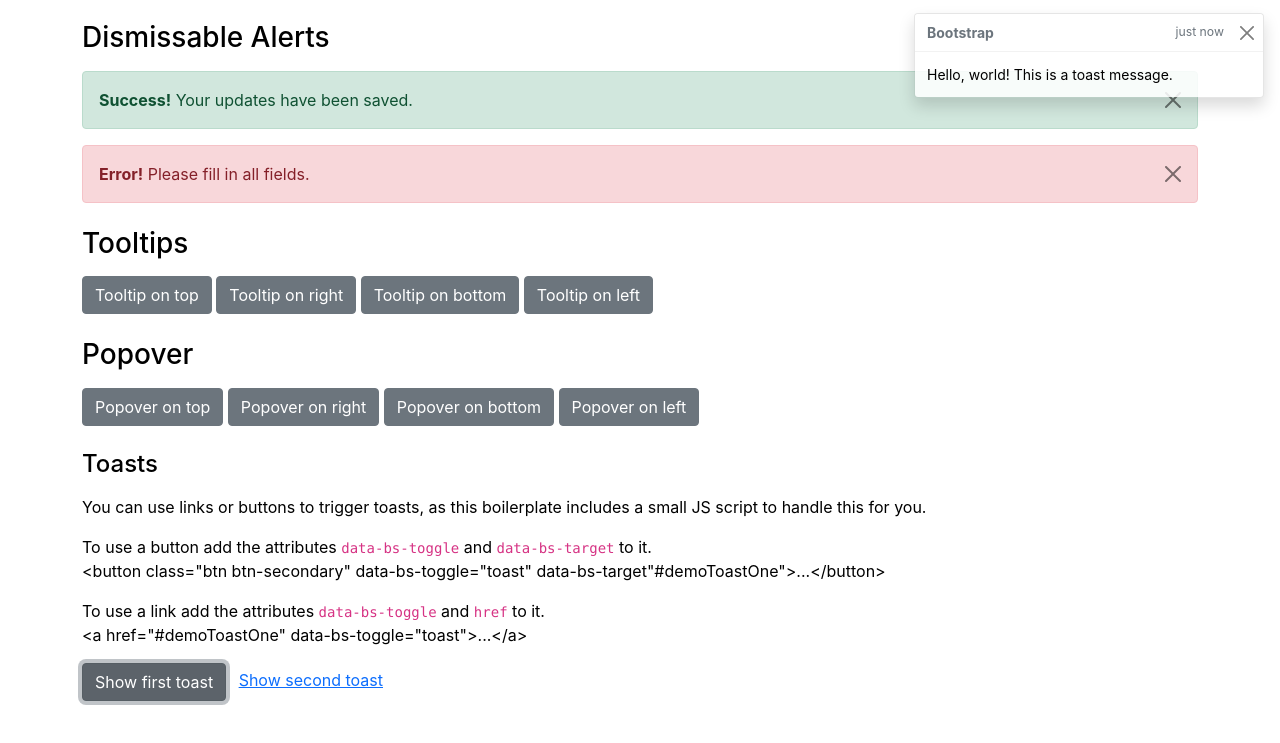
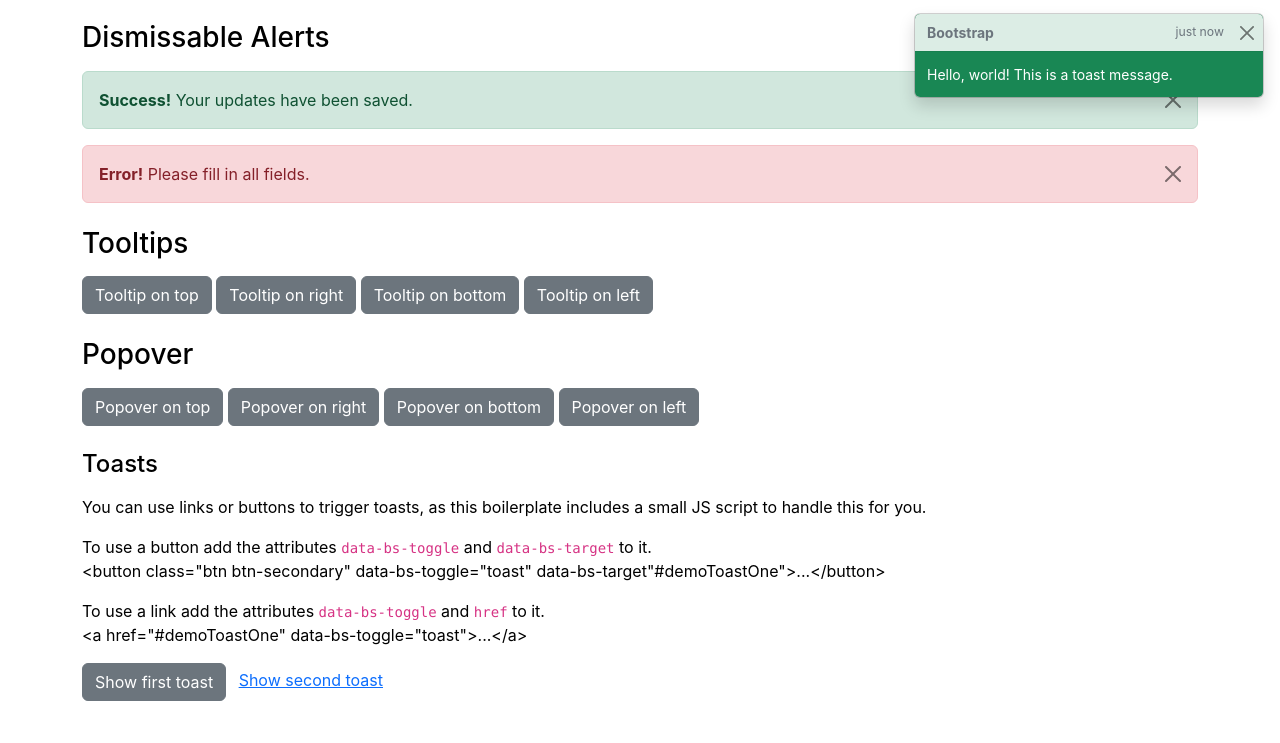
Before and after one commit to noreading/bootstrap5-webpack-boilerplate, a website built with webpack: page index.html in a window 1280 px wide. Both pictures are taken after a click on the button "Show first toast". Shown: the part 2558-3301 px from the top of the page. Built offline with nearby package versions, Linux system fonts and the light colour scheme; files whose address does not match are found by name.

Commit message:
chore: updated packages and bootstrap

```diff
--- a/index.html
+++ b/index.html
@@ -655,13 +655,12 @@
 <!-- /container -->
 
 <!-- Toasts -->
-<div class="position-fixed top-0 end-0 p-3" style="z-index: 11">
-    <div class="toast-container">
+<div class="toast-container position-fixed top-0 end-0 p-3" style="z-index: 11;">
 
     <!-- First toast -->
     <div
         id="demoToastOne"
-            class="toast"
+        class="toast text-bg-success"
         role="alert"
         aria-live="assertive"
         aria-atomic="true"
@@ -684,7 +683,7 @@
     <!-- Second toast -->
     <div
         id="demoToastTwo"
-            class="toast"
+        class="toast text-bg-danger"
         role="alert"
         aria-live="assertive"
         aria-atomic="true"
@@ -704,7 +703,6 @@
         </div>
     </div>
 </div>
-</div>
 
 </body>
 </html>
--- a/package.json
+++ b/package.json
@@ -21,7 +21,7 @@
     "@popperjs/core": "^2.11.5",
     "autoprefixer": "10.4.5",
     "babel-loader": "^8.2.4",
-    "bootstrap": "^5.1.3",
+    "bootstrap": "^5.2.0",
     "copy-webpack-plugin": "^11.0.0",
     "css-loader": "^6.7.0",
     "dotenv-webpack": "^8.0.0",
--- a/src/js/bootstrap.js
+++ b/src/js/bootstrap.js
@@ -46,8 +46,8 @@ export const initBootstrap = function (config) {
         return
       }
 
-      // Init toast
-      const toast = new bootstrap.Toast(toastTargetEl)
+      // Initialize toast
+      const toast = new bootstrap.Toast(toastTargetEl, {})
 
       // Add click even to trigger
       toastTriggerEl.addEventListener("click", function (event) {
--- a/src/scss/_bootstrap.scss
+++ b/src/scss/_bootstrap.scss
@@ -25,9 +25,10 @@
 @import "~bootstrap/scss/variables";
 
 //---------------------------------------------
-// 3. Mixins
+// 3. Mixins + Utilities
 //---------------------------------------------
 
+@import "~bootstrap/scss/maps";
 @import "~bootstrap/scss/mixins";
 @import "~bootstrap/scss/utilities";
 
```
Also changed, not shown: 1 other file. Lines whose indentation alone changed are shown as unchanged.
